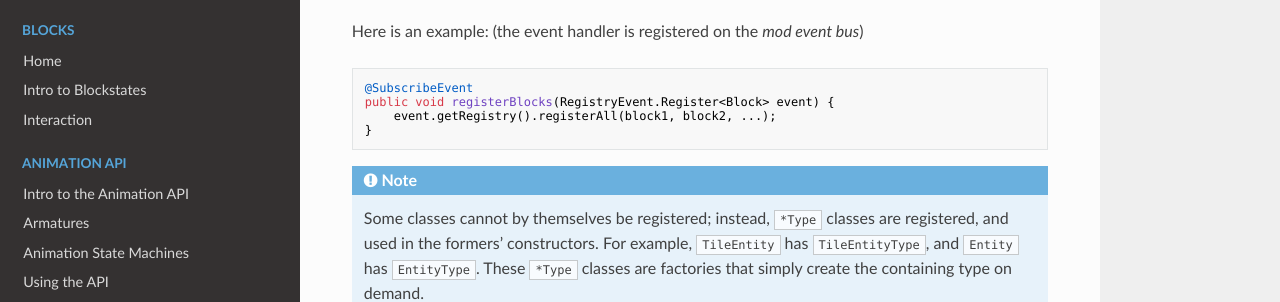
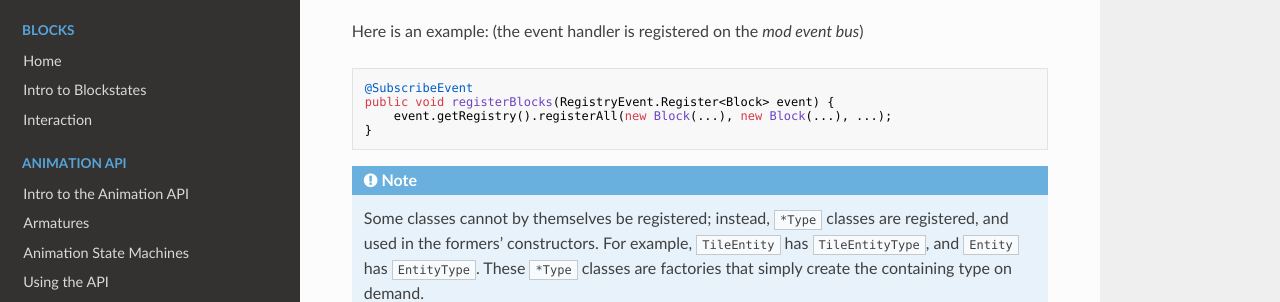
Before and after one commit to MinecraftForge/Documentation, an MkDocs documentation site: the page built from docs/concepts/registries.md, in a window 1280 px wide and 900 px high, scrolled down 1102 px. Shown: the part 165-467 px from the top of the window. Built offline with MkDocs 1.6.1, drawn with Linux system fonts in a browser that asks for light colours; nearby versions of some CDN libraries.

Commit message:
Use new instances, not fields in registering example

````diff
--- a/docs/concepts/registries.md
+++ b/docs/concepts/registries.md
@@ -39,7 +39,7 @@ Here is an example: (the event handler is registered on the *mod event bus*)
 ```java
 @SubscribeEvent
 public void registerBlocks(RegistryEvent.Register<Block> event) {
-    event.getRegistry().registerAll(block1, block2, ...);
+    event.getRegistry().registerAll(new Block(...), new Block(...), ...);
 }
 ```
 
````
